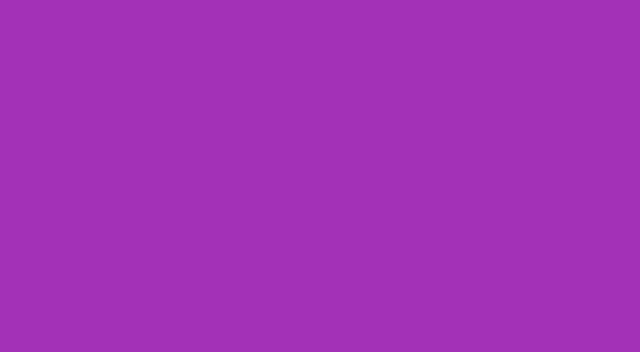
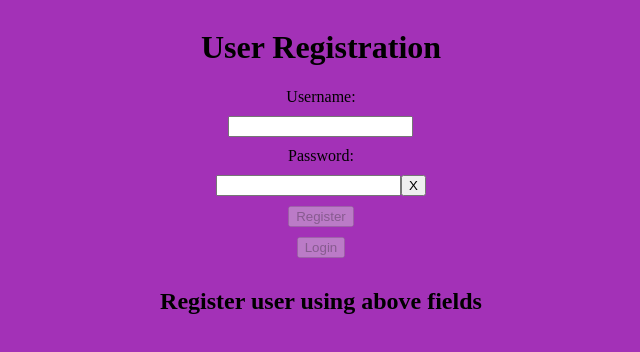
Before and after one commit to MohamadElgendy23/MERN-projects, a React (Create React App) app in the folder RecipeApp/client/: page /register in a window 1280 px wide. Before the commit this address had no page. Shown: the top 352 px of the page, without its empty margins (319-959 px from the left). Built offline with nearby package versions, Linux system fonts and the light colour scheme.

Commit message:
register page with more features

```diff
--- a/RecipeApp/client/src/App.js
+++ b/RecipeApp/client/src/App.js
@@ -1,7 +1,8 @@
 import "./App.css";
 import { BrowserRouter as Router, Routes, Route } from "react-router-dom";
 import Home from "./components/home/home";
-import Auth from "./components/auth/auth";
+import Register from "./components/auth/register/register";
+import Login from "./components/auth/login/login";
 
 function App() {
   return (
@@ -9,7 +10,8 @@ function App() {
       <Router>
         <Routes>
           <Route path="/" element={<Home></Home>} />
-          <Route path="/auth" element={<Auth></Auth>}></Route>
+          <Route path="/register/" element={<Register></Register>}></Route>
+          <Route path="/login/" element={<Login></Login>}></Route>
         </Routes>
       </Router>
     </div>
--- /dev/null
+++ b/RecipeApp/client/src/components/auth/login/login.jsx
@@ -0,0 +1,3 @@
+import React from "react";
+
+export default function Login() {}
--- a/RecipeApp/client/src/components/auth/auth.jsx
+++ b/RecipeApp/client/src/components/auth/register/register.jsx
@@ -1,17 +1,20 @@
-import "./auth.css";
+import "./register.css";
 import axios from "axios";
 import React, { useState } from "react";
+import { useNavigate } from "react-router-dom";
 
 const baseURL = "http://localhost:4000/users/register/";
 
-export default function Auth() {
+export default function Register() {
   const [username, setUsername] = useState("");
   const [password, setPassword] = useState("");
+  const [successMessage, setSuccessMessage] = useState("");
+  const navigate = useNavigate();
 
   return (
     <div className="authPageContainer">
       <h1>User Registration</h1>
-      <div className="formContainer" onSubmit={handleUserRegistration}>
+      <div className="formContainer">
         <label htmlFor="usernameLabel">Username: </label>
         <input
           id="usernameLabel"
@@ -34,7 +37,20 @@ export default function Auth() {
             X
           </button>
         </div>
-        <button disabled={!username || !password}>Register</button>
+        <button
+          onClick={handleUserRegistration}
+          disabled={!username || !password}
+        >
+          Register
+        </button>
+        <button onClick={() => navigate("/login/")} disabled={!successMessage}>
+          Login
+        </button>
+        <h2>
+          {!successMessage
+            ? "Register user using above fields"
+            : successMessage}
+        </h2>
       </div>
     </div>
   );
@@ -47,7 +63,7 @@ export default function Auth() {
           password: password,
         })
         .then(() => {
-          console.log("User created successfully");
+          setSuccessMessage("User registered successfully!");
         });
     } catch (error) {
       console.log(error.message);
```
Also changed, not shown: RecipeApp/client/src/components/auth/login/login.css (added), RecipeApp/client/src/components/auth/register/register.css (renamed from RecipeApp/client/src/components/auth/auth.css), RecipeApp/client/src/components/auth/registration.jsx (deleted).
